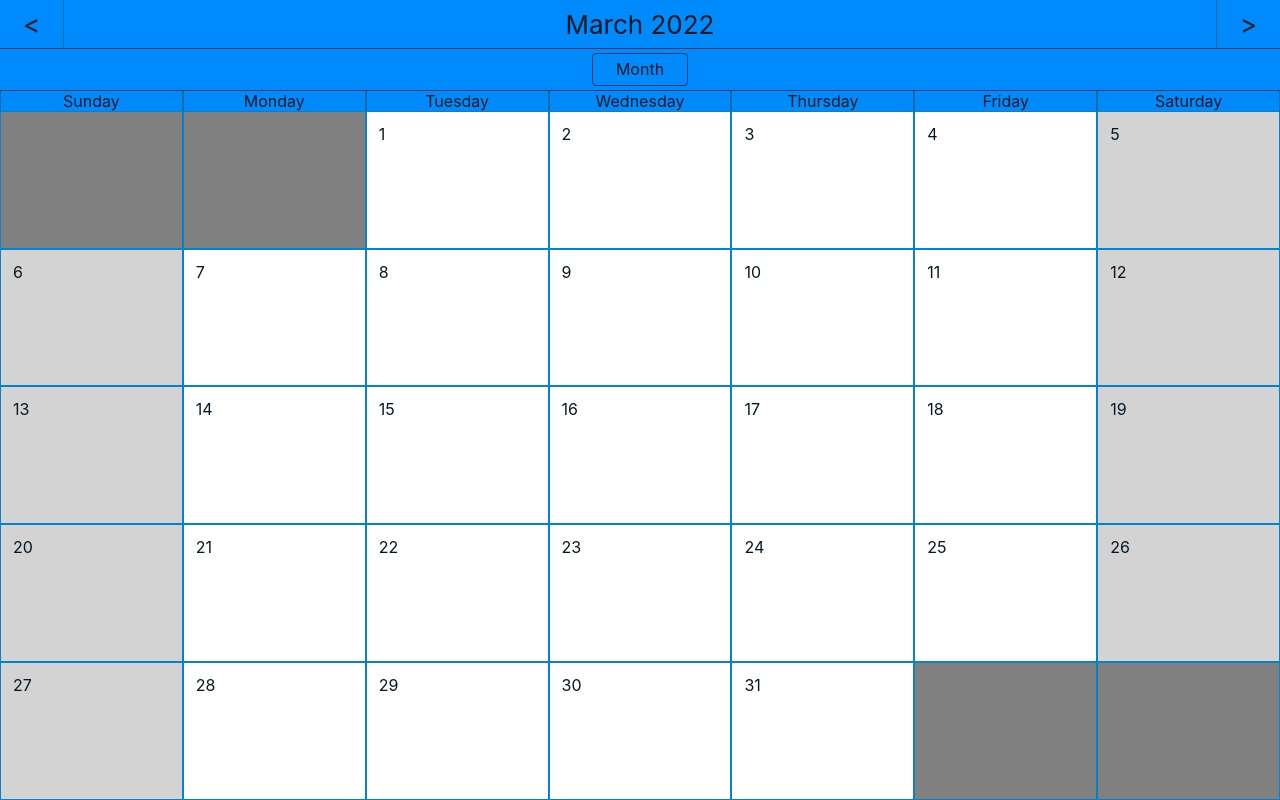
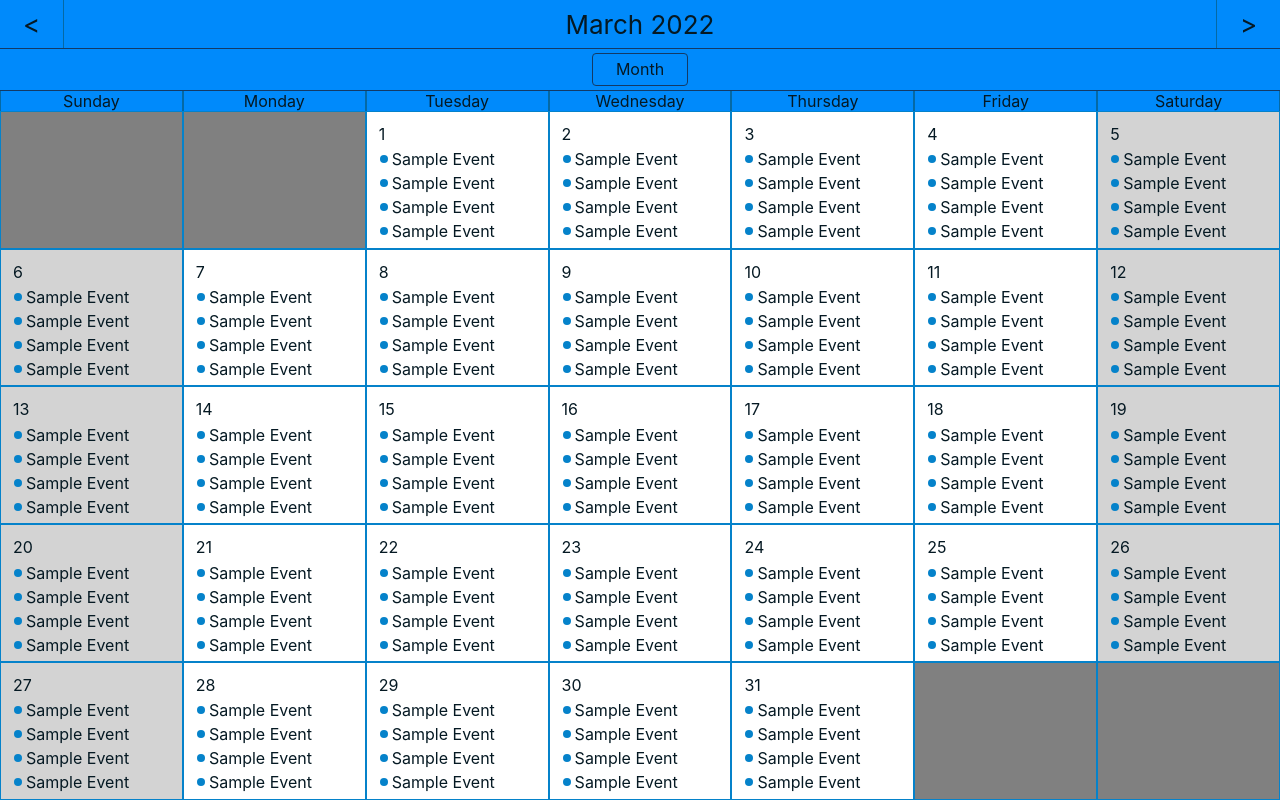
Before and after one commit to malee31/React-Calendar, a React (Create React App) app: page / in a window 1280 px wide. Built offline with nearby package versions, Linux system fonts and the light colour scheme.

Commit message:
Restyled events to be shown at all times in different forms

```diff
--- a/src/Components/CalendarCells.js
+++ b/src/Components/CalendarCells.js
@@ -60,7 +60,7 @@ function CalendarCell(props) {
 			<CalendarCellLayer className="calendar-event-layer">
 				<div className="calendar-cell-number">{props.dayNum}</div>
 				<div className="calendar-event-container">
-					{Array(15).map(() => (
+					{Array(15).fill(0).map(() => (
 						<div className="calendar-event-entry">
 							Sample Event
 						</div>
--- a/src/styles/calendarCell.css
+++ b/src/styles/calendarCell.css
@@ -14,6 +14,7 @@
 	left: 0;
 	width: 100%;
 	height: 100%;
+	overflow: hidden;
 }
 
 .calendar-cell-number {
@@ -32,10 +33,9 @@
 	width: 100%;
 	height: 100%;
 	padding: 0 5% .5rem;
-	overflow: auto;
+	overflow: hidden scroll;
 	-ms-overflow-style: none;
 	scrollbar-width: none;
-	overflow-y: scroll;
 }
 
 .calendar-event-container::-webkit-scrollbar {
@@ -43,32 +43,35 @@
 }
 
 .calendar-event-entry {
+	display: flex;
 	flex-direction: row;
 	justify-content: flex-start;
 	align-items: center;
 	width: 100%;
 	min-height: 1.5rem;
-	background-color: var(--secondary);
-	border: 1px solid var(--light);
-	border-radius: .25rem;
-	padding: .25rem .5rem;
-	margin: .4rem 0;
+	padding: 0;
+	margin: 0;
+	border: none;
+	background-color: transparent;
 	transition-duration: .25s;
-	transition-property: padding, border-radius, margin, opacity;
-	display: none;
-	opacity: 0;
+	transition-property: padding, border-radius, margin, opacity, background-color;
 }
 
 .zoom-level-week .focused-week .calendar-event-entry,
 .zoom-level-day .focused-day .calendar-event-entry {
-	display: flex;
-	opacity: 1;
+	border-radius: .25rem;
+	padding: .25rem .5rem;
+	margin: .4rem 0;
+	background-color: var(--secondary);
+	border: 1px solid var(--light);
 }
 
-.zoom-level-month .calendar-event-entry {
-	display: none;
-	padding-top: 0;
-	padding-bottom: 0;
-	margin: .1rem 0;
-	border-radius: .25rem;
+.zoom-level-month .calendar-event-entry::before {
+	width: .5rem;
+	height: .5rem;
+	margin: auto .25rem;
+	border-radius: 50%;
+	background-color: var(--light);
+	flex-shrink: 0;
+	content: "";
 }
```
